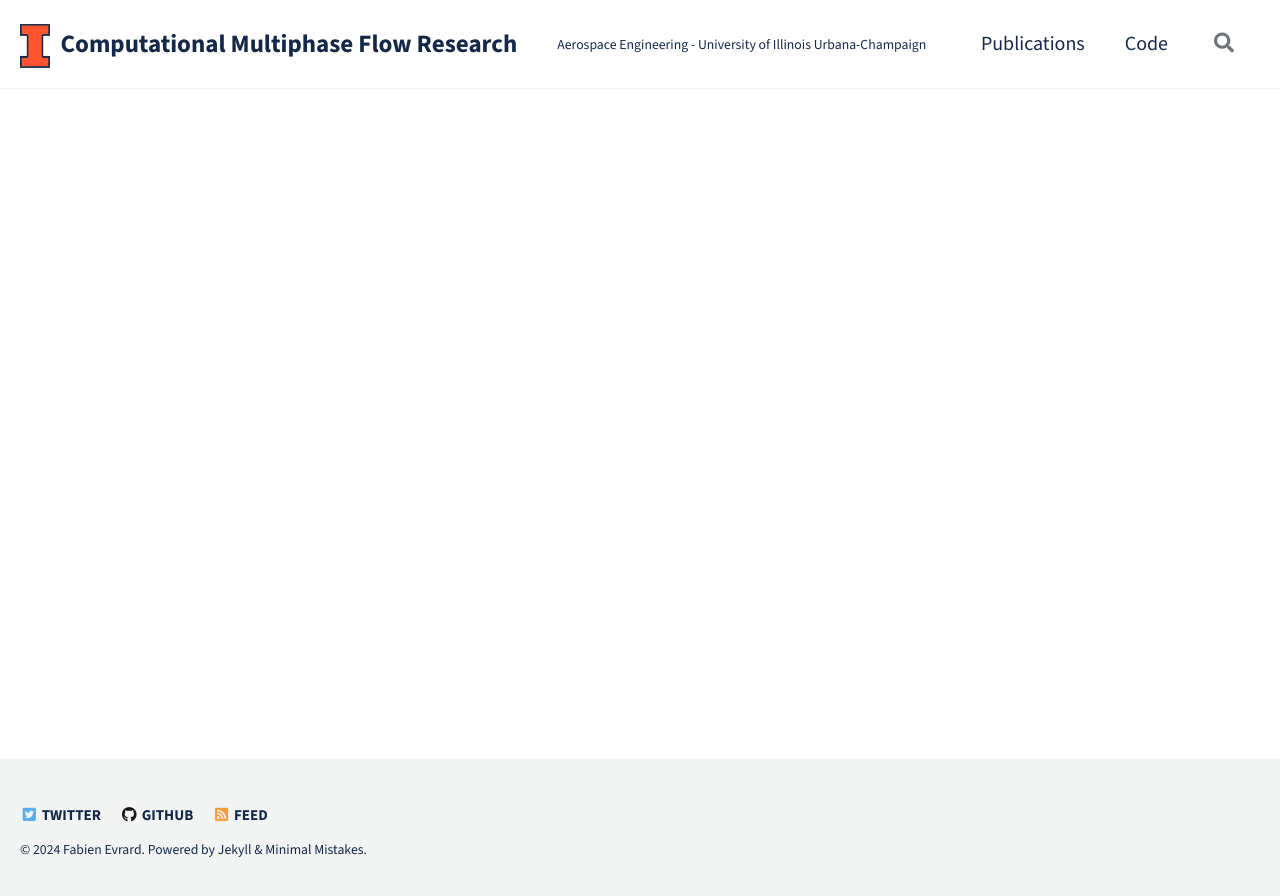
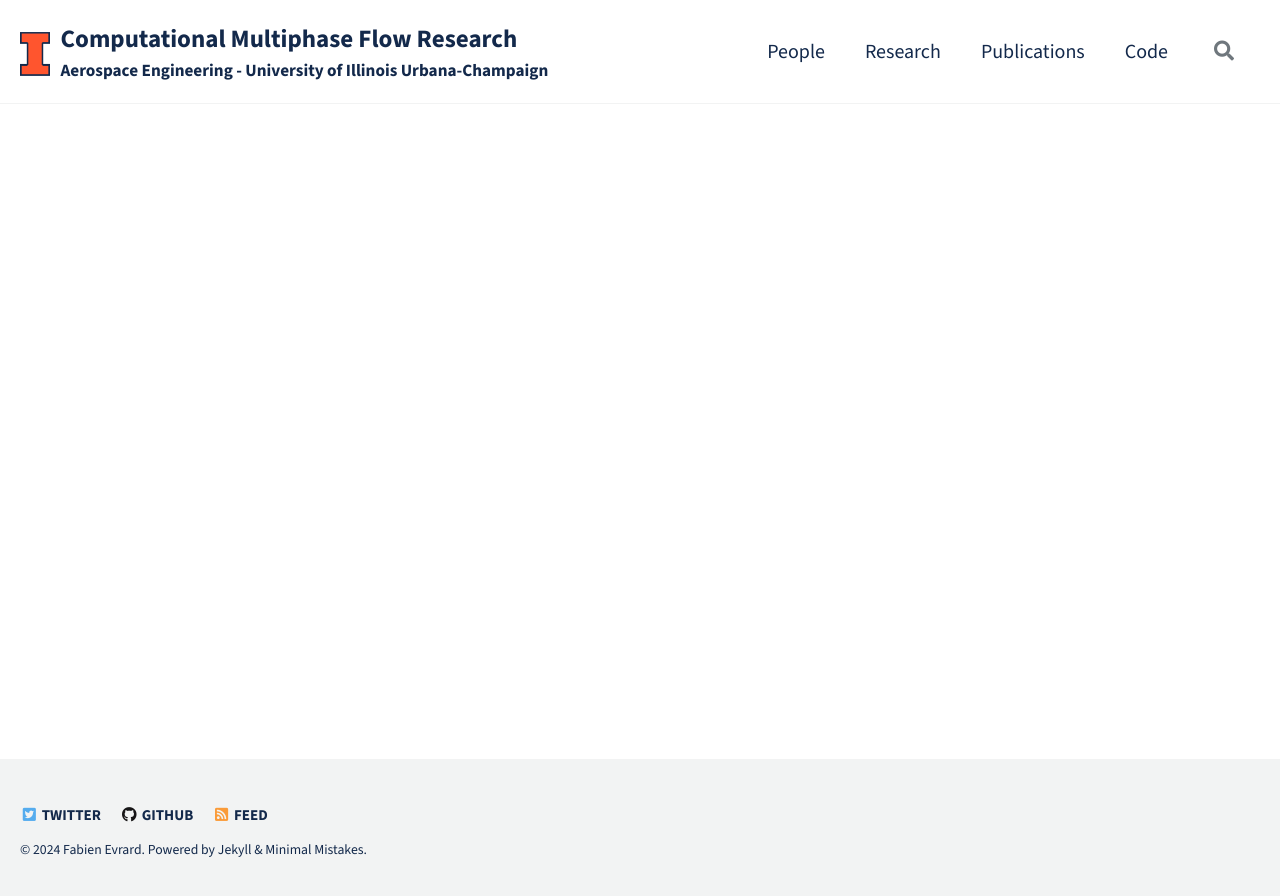
Before and after one commit to cmfr-ae-illinois/cmfr-ae-illinois.github.io, a Jekyll site: the page built from _pages/research.md, in a window 1280 px wide. Shown: the top 896 px of the page. Built offline with Jekyll 4.4.1, drawn with Linux system fonts in a browser that asks for light colours; cached includes are drawn as plain includes.

Commit message:
Update masthead.html

```diff
--- a/_includes/masthead.html
+++ b/_includes/masthead.html
@@ -7,12 +7,12 @@
         {% unless logo_path == empty %}
           <a class="site-logo" href="{{ '/' | relative_url }}"><img src="{{ logo_path | relative_url }}" alt="{{ site.masthead_title | default: site.title }}"></a>
         {% endunless %}
-<!--         <a class="site-title" href="{{ '/' | relative_url }}">
+        <a class="site-title" href="{{ '/' | relative_url }}">
           {{ site.masthead_title | default: site.title }}
           {% if site.subtitle %}<span class="site-subtitle">{{ site.subtitle }}</span>{% endif %}
-        </a> -->
-        <a class="site-title" href="{{ '/' | relative_url }}">{{ site.masthead_title | default: site.title }}</a></br>
-        <a class="site-subtitle" href="https://aerospace.illinois.edu/"> {{ site.subtitle }}</a>
+        </a>
+<!--         <a class="site-title" href="{{ '/' | relative_url }}">{{ site.masthead_title | default: site.title }}</a></br>
+        <a class="site-subtitle" href="https://aerospace.illinois.edu/"> {{ site.subtitle }}</a> -->
         <ul class="visible-links">
           {%- for link in site.data.navigation.main -%}
             <li class="masthead__menu-item">
```
